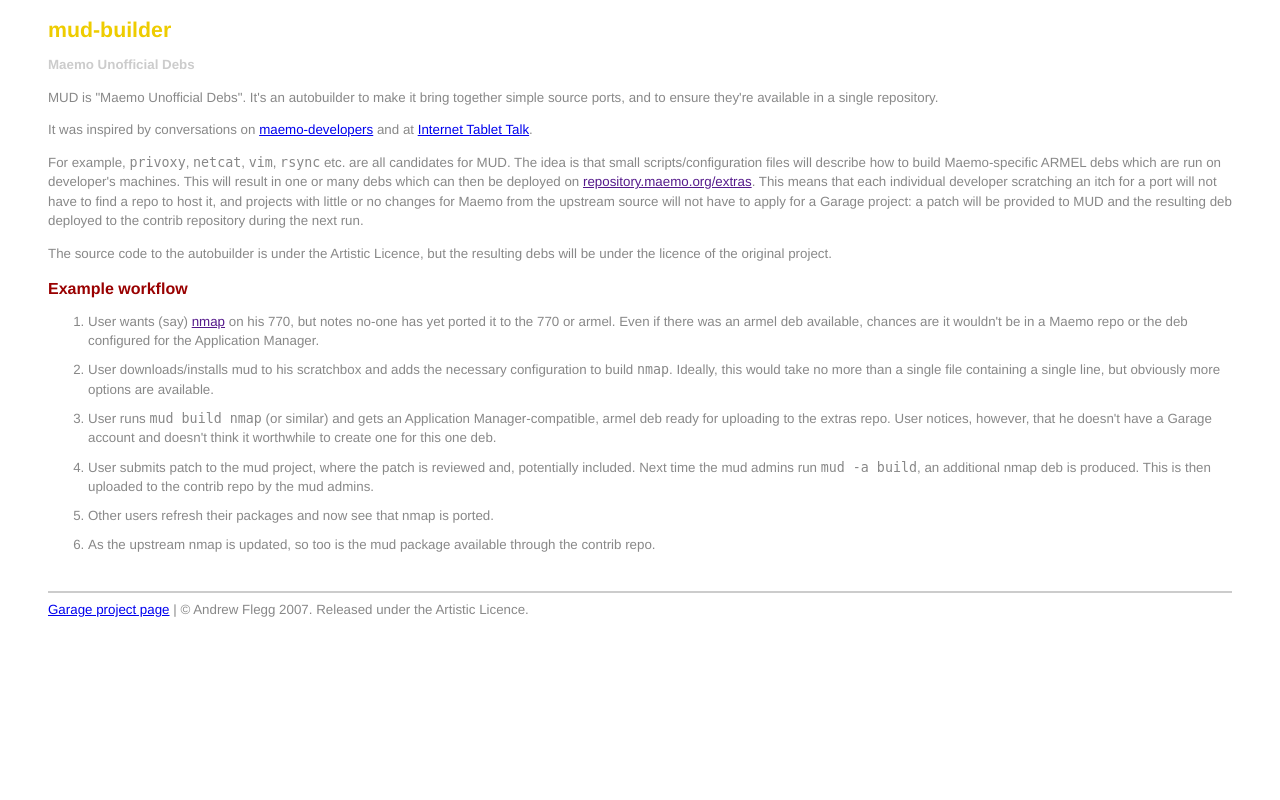
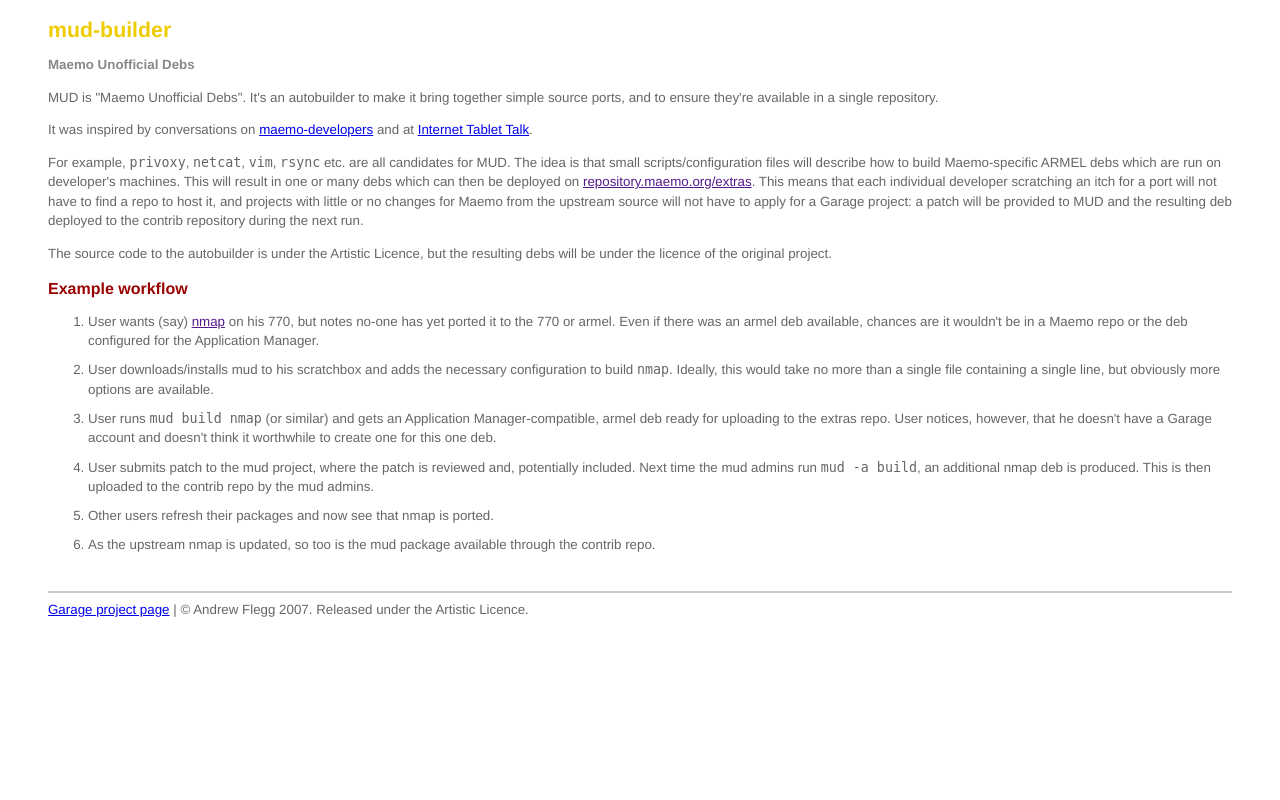
Before and after one commit to GrahamCobb/maemo-mud-builder, a PHP site: page / in a window 1280 px wide. Run offline with PHP 8.4, Linux system fonts and the light colour scheme.

Commit message:
Improve styles

```diff
--- a/www/style.css
+++ b/www/style.css
@@ -2,7 +2,7 @@ body {
     font-family: Helvetica, Arial, sans-serif;
     font-size: 10pt;
     padding: 1em 3em 1em 3em;
-    color: #888;
+    color: #666;
     line-height: 1.45em;
 }
 
@@ -12,7 +12,7 @@ h1 {
 }
 
 h2.subtitle {
-    color: #ccc;
+    color: #888;
     font-size: 10pt;
     margin-top: 0.1em;
     margin-bottom: 1em;
```
